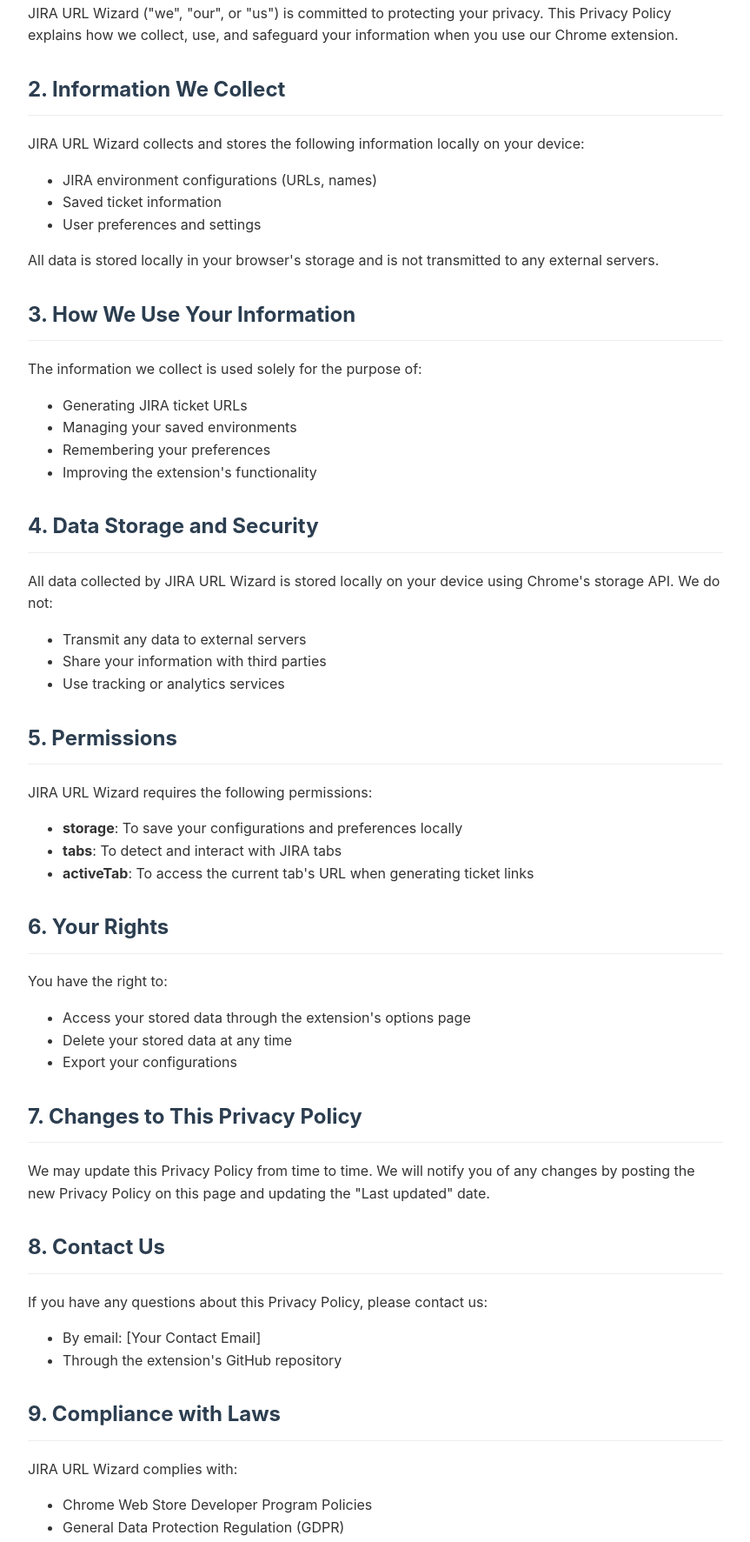
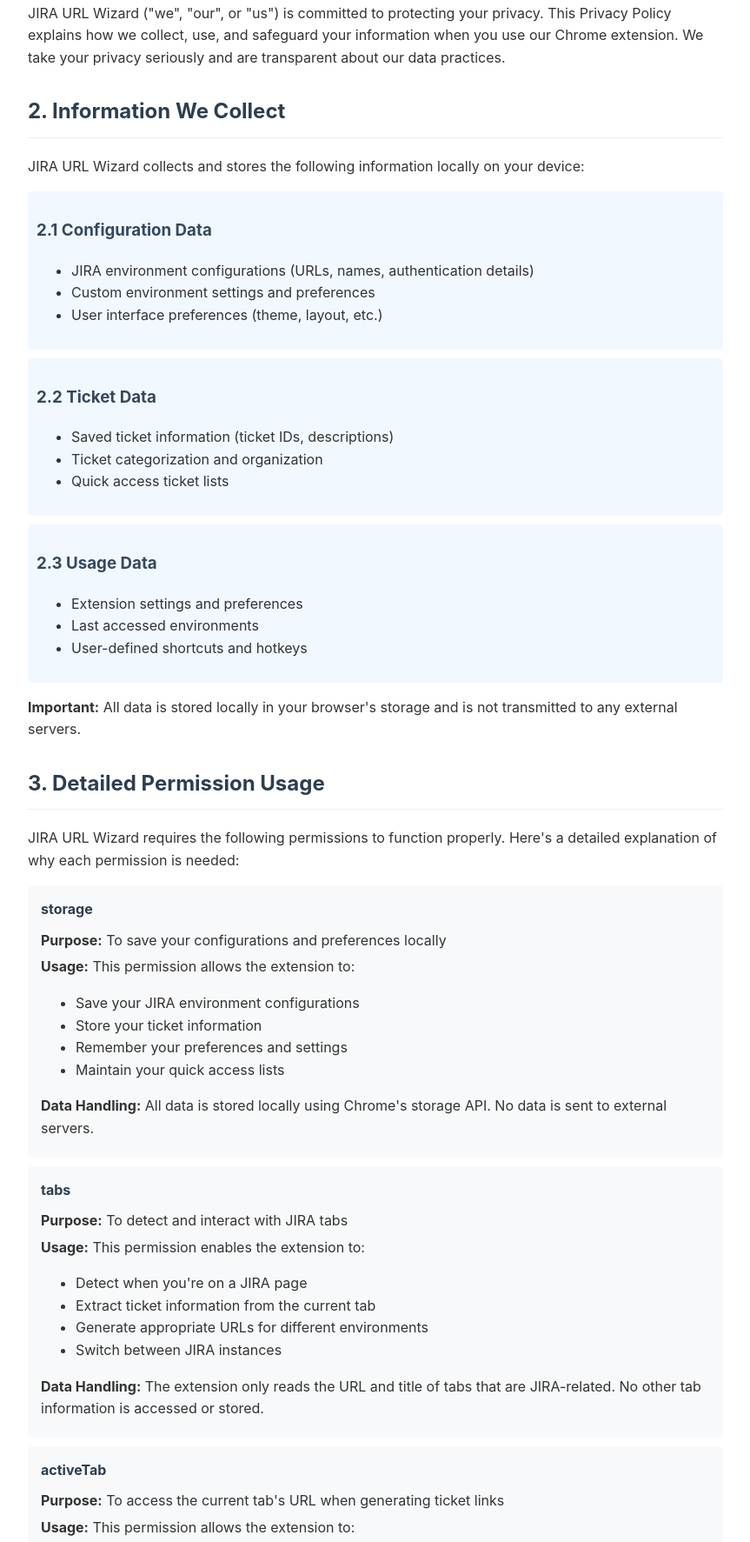
Before and after one commit to khalilcharfi/JIRA-URL-Wizard, a plain HTML site: page index.html in a window 1280 px wide. Shown: the part 245-2018 px from the top of the page at 87% size, without its empty margins (208-1071 px from the left). Drawn offline with Linux system fonts and the light colour scheme.

Commit message:
Update index.html

```diff
--- a/index.html
+++ b/index.html
@@ -13,7 +13,7 @@
             padding: 20px;
             color: #333;
         }
-        h1, h2 {
+        h1, h2, h3 {
             color: #2c3e50;
         }
         h1 {
@@ -25,11 +25,34 @@
             border-bottom: 1px solid #eee;
             padding-bottom: 10px;
         }
+        h3 {
+            margin-top: 20px;
+            color: #34495e;
+        }
         .last-updated {
             text-align: center;
             color: #666;
             font-style: italic;
             margin-bottom: 30px;
+        }
+        .permission {
+            background: #f8f9fa;
+            padding: 15px;
+            border-radius: 5px;
+            margin: 10px 0;
+        }
+        .permission h4 {
+            margin: 0 0 10px 0;
+            color: #2c3e50;
+        }
+        .permission p {
+            margin: 5px 0;
+        }
+        .data-type {
+            background: #f1f8ff;
+            padding: 10px;
+            border-radius: 5px;
+            margin: 10px 0;
         }
     </style>
 </head>
@@ -38,58 +61,123 @@
     <p class="last-updated">Last updated: April 10, 2024</p>
 
     <h2>1. Introduction</h2>
-    <p>JIRA URL Wizard ("we", "our", or "us") is committed to protecting your privacy. This Privacy Policy explains how we collect, use, and safeguard your information when you use our Chrome extension.</p>
+    <p>JIRA URL Wizard ("we", "our", or "us") is committed to protecting your privacy. This Privacy Policy explains how we collect, use, and safeguard your information when you use our Chrome extension. We take your privacy seriously and are transparent about our data practices.</p>
 
     <h2>2. Information We Collect</h2>
     <p>JIRA URL Wizard collects and stores the following information locally on your device:</p>
+
+    <div class="data-type">
+        <h3>2.1 Configuration Data</h3>
+        <ul>
+            <li>JIRA environment configurations (URLs, names, authentication details)</li>
+            <li>Custom environment settings and preferences</li>
+            <li>User interface preferences (theme, layout, etc.)</li>
+        </ul>
+    </div>
+
+    <div class="data-type">
+        <h3>2.2 Ticket Data</h3>
+        <ul>
+            <li>Saved ticket information (ticket IDs, descriptions)</li>
+            <li>Ticket categorization and organization</li>
+            <li>Quick access ticket lists</li>
+        </ul>
+    </div>
+
+    <div class="data-type">
+        <h3>2.3 Usage Data</h3>
+        <ul>
+            <li>Extension settings and preferences</li>
+            <li>Last accessed environments</li>
+            <li>User-defined shortcuts and hotkeys</li>
+        </ul>
+    </div>
+
+    <p><strong>Important:</strong> All data is stored locally in your browser's storage and is not transmitted to any external servers.</p>
+
+    <h2>3. Detailed Permission Usage</h2>
+    <p>JIRA URL Wizard requires the following permissions to function properly. Here's a detailed explanation of why each permission is needed:</p>
+
+    <div class="permission">
+        <h4>storage</h4>
+        <p><strong>Purpose:</strong> To save your configurations and preferences locally</p>
+        <p><strong>Usage:</strong> This permission allows the extension to:</p>
+        <ul>
+            <li>Save your JIRA environment configurations</li>
+            <li>Store your ticket information</li>
+            <li>Remember your preferences and settings</li>
+            <li>Maintain your quick access lists</li>
+        </ul>
+        <p><strong>Data Handling:</strong> All data is stored locally using Chrome's storage API. No data is sent to external servers.</p>
+    </div>
+
+    <div class="permission">
+        <h4>tabs</h4>
+        <p><strong>Purpose:</strong> To detect and interact with JIRA tabs</p>
+        <p><strong>Usage:</strong> This permission enables the extension to:</p>
+        <ul>
+            <li>Detect when you're on a JIRA page</li>
+            <li>Extract ticket information from the current tab</li>
+            <li>Generate appropriate URLs for different environments</li>
+            <li>Switch between JIRA instances</li>
+        </ul>
+        <p><strong>Data Handling:</strong> The extension only reads the URL and title of tabs that are JIRA-related. No other tab information is accessed or stored.</p>
+    </div>
+
+    <div class="permission">
+        <h4>activeTab</h4>
+        <p><strong>Purpose:</strong> To access the current tab's URL when generating ticket links</p>
+        <p><strong>Usage:</strong> This permission allows the extension to:</p>
+        <ul>
+            <li>Read the current tab's URL when you click the extension icon</li>
+            <li>Generate appropriate ticket links based on the current context</li>
+            <li>Provide quick access to related tickets</li>
+        </ul>
+        <p><strong>Data Handling:</strong> The extension only accesses the active tab when you explicitly interact with it. No background tab access occurs.</p>
+    </div>
+
+    <h2>4. Data Storage and Security</h2>
+    <p>All data collected by JIRA URL Wizard is stored locally on your device using Chrome's storage API. We implement the following security measures:</p>
     <ul>
-        <li>JIRA environment configurations (URLs, names)</li>
-        <li>Saved ticket information</li>
-        <li>User preferences and settings</li>
-    </ul>
-    <p>All data is stored locally in your browser's storage and is not transmitted to any external servers.</p>
-
-    <h2>3. How We Use Your Information</h2>
-    <p>The information we collect is used solely for the purpose of:</p>
-    <ul>
-        <li>Generating JIRA ticket URLs</li>
-        <li>Managing your saved environments</li>
-        <li>Remembering your preferences</li>
-        <li>Improving the extension's functionality</li>
+        <li>All data is encrypted using Chrome's built-in storage encryption</li>
+        <li>No data is transmitted to external servers</li>
+        <li>No tracking or analytics services are used</li>
+        <li>Regular security audits of the codebase</li>
+        <li>Secure handling of sensitive information</li>
     </ul>
 
-    <h2>4. Data Storage and Security</h2>
-    <p>All data collected by JIRA URL Wizard is stored locally on your device using Chrome's storage API. We do not:</p>
-    <ul>
-        <li>Transmit any data to external servers</li>
-        <li>Share your information with third parties</li>
-        <li>Use tracking or analytics services</li>
-    </ul>
-
-    <h2>5. Permissions</h2>
-    <p>JIRA URL Wizard requires the following permissions:</p>
-    <ul>
-        <li><strong>storage</strong>: To save your configurations and preferences locally</li>
-        <li><strong>tabs</strong>: To detect and interact with JIRA tabs</li>
-        <li><strong>activeTab</strong>: To access the current tab's URL when generating ticket links</li>
-    </ul>
-
-    <h2>6. Your Rights</h2>
-    <p>You have the right to:</p>
+    <h2>5. Your Rights and Controls</h2>
+    <p>You have complete control over your data:</p>
     <ul>
         <li>Access your stored data through the extension's options page</li>
         <li>Delete your stored data at any time</li>
-        <li>Export your configurations</li>
+        <li>Export your configurations for backup</li>
+        <li>Import configurations from other devices</li>
+        <li>Reset all settings to default</li>
+    </ul>
+
+    <h2>6. Data Retention</h2>
+    <p>Your data is stored locally on your device until you:</p>
+    <ul>
+        <li>Explicitly delete it through the extension's options</li>
+        <li>Uninstall the extension</li>
+        <li>Clear your browser data</li>
     </ul>
 
     <h2>7. Changes to This Privacy Policy</h2>
-    <p>We may update this Privacy Policy from time to time. We will notify you of any changes by posting the new Privacy Policy on this page and updating the "Last updated" date.</p>
+    <p>We may update this Privacy Policy from time to time. We will notify you of any changes by:</p>
+    <ul>
+        <li>Posting the new Privacy Policy on this page</li>
+        <li>Updating the "Last updated" date</li>
+        <li>Notifying users through the extension's update mechanism</li>
+    </ul>
 
     <h2>8. Contact Us</h2>
     <p>If you have any questions about this Privacy Policy, please contact us:</p>
     <ul>
         <li>By email: [Your Contact Email]</li>
         <li>Through the extension's GitHub repository</li>
+        <li>Via the Chrome Web Store support section</li>
     </ul>
 
     <h2>9. Compliance with Laws</h2>
@@ -98,6 +186,10 @@
         <li>Chrome Web Store Developer Program Policies</li>
         <li>General Data Protection Regulation (GDPR)</li>
         <li>California Consumer Privacy Act (CCPA)</li>
+        <li>Children's Online Privacy Protection Act (COPPA)</li>
     </ul>
+
+    <h2>10. Third-Party Services</h2>
+    <p>JIRA URL Wizard does not use any third-party services that collect or process user data. All functionality is self-contained within the extension.</p>
 </body>
 </html>
```
